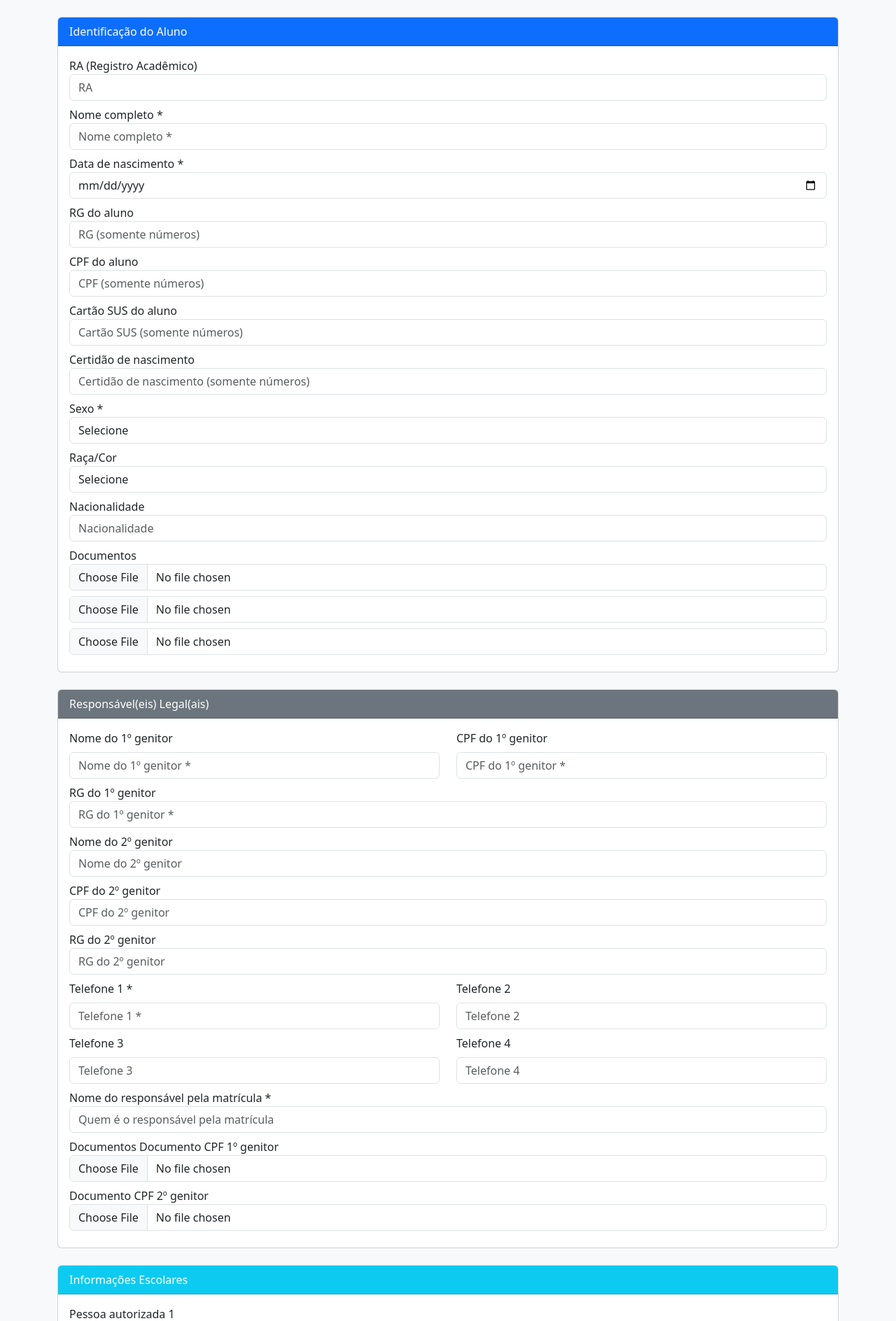
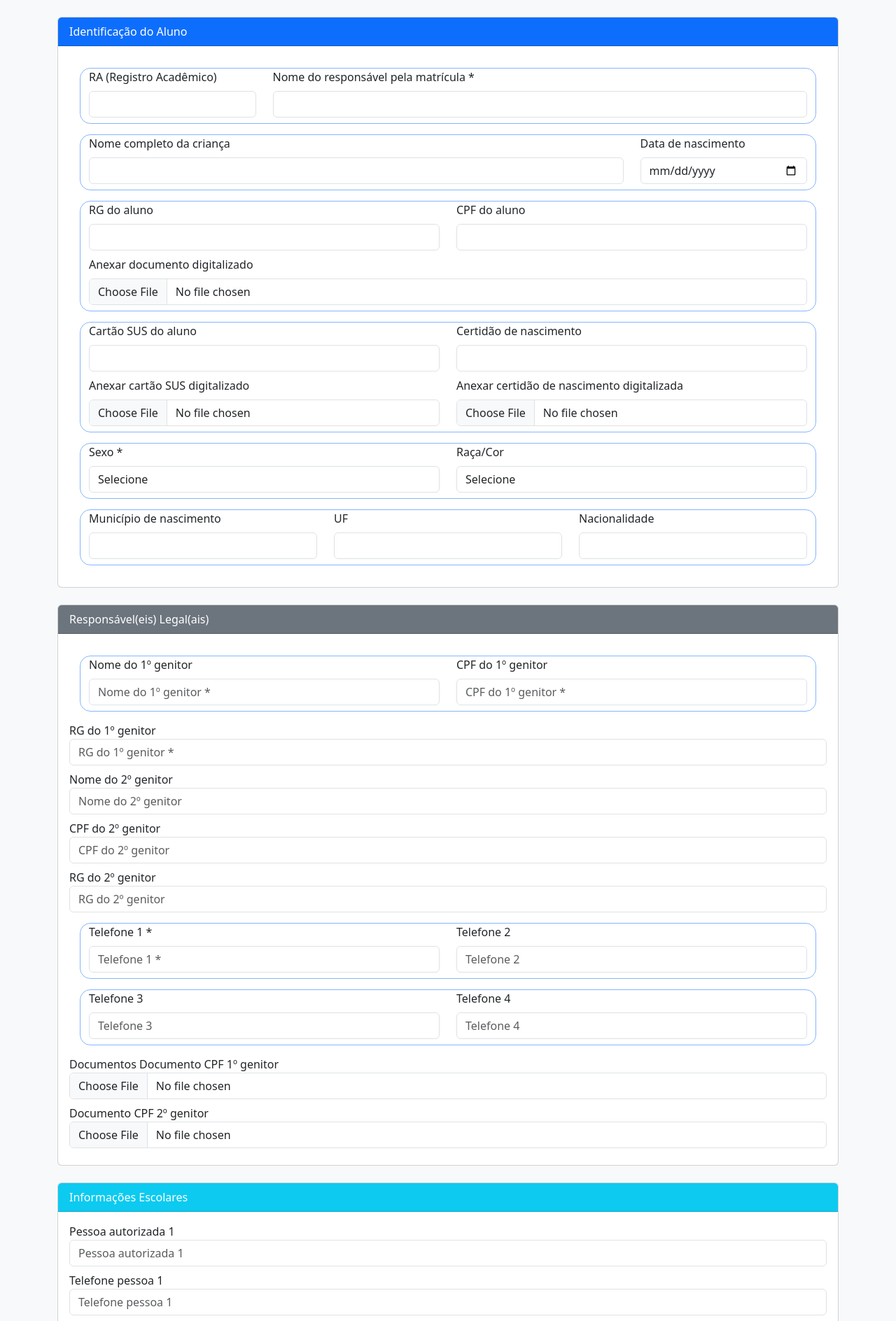
Before and after one commit to gabriel23nonato-png/Projeto_Matricula_v2, a Flask app: page /nova_matricula in a window 1280 px wide. Shown: the part 56-1944 px from the top of the page at 70% size. Run offline with Flask 3, Linux system fonts and the light colour scheme.

Commit message:
Containers coloridos e ordenados na Seção identificação do aluno

```diff
--- a/static/css/style.css
+++ b/static/css/style.css
@@ -0,0 +1,5 @@
+.row {
+    border: 1px solid rgba(13,110,253,0.5);
+    border-radius: 15px;
+    margin: 15px;
+}
--- a/templates/base.html
+++ b/templates/base.html
@@ -4,6 +4,7 @@
     <meta charset="UTF-8">
     <title>Sistema de Matrículas</title>
     <link href="https://cdn.jsdelivr.net/npm/bootstrap@5.3.2/dist/css/bootstrap.min.css" rel="stylesheet">
+    <link href="../static/css/style.css" rel="stylesheet">
 </head>
 <body class="bg-light">
 <nav class="navbar navbar-dark bg-primary mb-4">
--- a/templates/nova_matricula.html
+++ b/templates/nova_matricula.html
@@ -8,35 +8,87 @@
   <div class="card-header bg-primary text-white">Identificação do Aluno</div>
   <div class="card-body">
 
-    <label>RA (Registro Acadêmico)</label>
-    <input class="form-control mb-2" name="ra" placeholder="RA">
+    <div class="row">
+    <div class="col-md-3">
+        <label class="form-label">RA (Registro Acadêmico)</label>
+        <input
+            class="form-control mb-2"
+            name="ra">
+    </div>
 
-    <label>Nome completo *</label>
-    <input class="form-control mb-2" name="nome_completo" placeholder="Nome completo *" required>
+    <div class="col-md-9">
+        <label class="form-label">Nome do responsável pela matrícula *</label>
+        <input
+            class="form-control mb-2"
+            name="responsavel_matricula">
+    </div>
+</div>
+    <div class="row">
+      <div class="col-md-9">
+        <label class="form-label">Nome completo da criança</label>
+        <input
+            class="form-control mb-2"
+            name="nome_completo" >
+    </div>
+    <div class="col-md-3">
+        <label class="form-label">Data de nascimento</label>
+        <input type="date" class="form-control mb-2" name="data_nascimento" required>
+    </div>
+</div>
+<div class="row">
+    <div class="col-md-6">
+        <label class="form-label">RG do aluno</label>
+        <input
+            class="form-control mb-2"
+            name="rg_aluno">
+    </div>
+    <div class="col-md-6">
+        <label class="form-label">CPF do aluno</label>
+        <input
+            class="form-control mb-2"
+            name="cpf_aluno">
+    </div>
+    <div>
+      <label class="form-label">Anexar documento digitalizado</label>
+      <input type="file" class="form-control mb-2" name="doc_cpf_aluno">
+    </div>
+</div>
 
-    <label>Data de nascimento *</label>
-    <input type="date" class="form-control mb-2" name="data_nascimento" required>
+<div class="row">
+    <div class="col-md-6">
+        <label class="form-label">Cartão SUS do aluno</label>
+        <input
+            class="form-control mb-2"
+            name="cartao_sus">
+            <div>
+      <label class="form-label">Anexar cartão SUS digitalizado</label>
+      <input type="file" class="form-control mb-2" name="doc_cartao_sus">
+    </div>
+    </div>
 
-    <label>RG do aluno</label>
-    <input class="form-control mb-2" name="rg_aluno" placeholder="RG (somente números)" inputmode="numeric">
+    <div class="col-md-6">
+        <label class="form-label">Certidão de nascimento</label>
+        <input
+            class="form-control mb-2"
+            name="certidao_nascimento">
+            <div>
+      <label class="form-label">Anexar certidão de nascimento digitalizada</label>
+      <input type="file" class="form-control mb-2" name="doc_certidao_nascimento">
+    </div>
+    </div>
+</div>
 
-    <label>CPF do aluno</label>
-    <input class="form-control mb-2" name="cpf_aluno" placeholder="CPF (somente números)" inputmode="numeric">
-
-    <label>Cartão SUS do aluno</label>
-    <input class="form-control mb-2" name="cartao_sus" placeholder="Cartão SUS (somente números)" inputmode="numeric">
-
-    <label>Certidão de nascimento</label>
-    <input class="form-control mb-2" name="certidao_nascimento" placeholder="Certidão de nascimento (somente números)">
-
-    <label>Sexo *</label>
+<div class="row">
+  <div class="col-md-6">
+    <label class="form-label">Sexo *</label>
     <select class="form-control mb-2" name="sexo" required>
       <option value="">Selecione</option>
       <option>Masculino</option>
       <option>Feminino</option>
     </select>
-
-    <label>Raça/Cor</label>
+  </div>
+  <div class="col-md-6">
+    <label class="form-label">Raça/Cor</label>
     <select class="form-control mb-2" name="raca_cor" required>
       <option value="">Selecione</option>
       <option>Preta</option>
@@ -45,16 +97,25 @@
       <option>Amarela</option>
       <option>Branca</option>
     </select>
+  </div>
+</div>
 
-    <label>Nacionalidade</label>
-    <input class="form-control mb-2" name="nacionalidade" placeholder="Nacionalidade">
-
-    <label>Documentos</label>
-    <input type="file" class="form-control mb-2" name="doc_cpf_aluno">
-    <input type="file" class="form-control mb-2" name="doc_sus">
-    <input type="file" class="form-control mb-2" name="doc_certidao">
-
+    <!-- adicionado os campos municipio de nascimento, UF e nacionalidade  -->
+    <div class="row">
+        <div class="col-md-4">
+            <label class="form-label">Município de nascimento</label>
+            <input class="form-control mb-2" name="municipio_nascimento">
+    </div>
+    <div class="col-md-4">
+        <label class="form-label">UF</label>
+        <input class="form-control mb-2" name="uf_nascimento">
+    </div>
+    <div class="col-md-4">
+        <label class="form-label">Nacionalidade</label>
+        <input class="form-control mb-2" name="nacionalidade">
+    </div>
   </div>
+</div>
 </div>
 
 <!-- 2️⃣ RESPONSÁVEL LEGAL -->
@@ -128,9 +189,6 @@
             placeholder="Telefone 4">
     </div>
 </div>
-    <label>Nome do responsável pela matrícula *</label>
-    <input class="form-control mb-2" name="responsavel_matricula" placeholder="Quem é o responsável pela matrícula">
-
     <label>Documentos</label>
     <label>Documento CPF 1º genitor</label>
     <input type="file" class="form-control mb-2" name="doc_cpf_mae">
```
Also changed, not shown: 1 other file.
